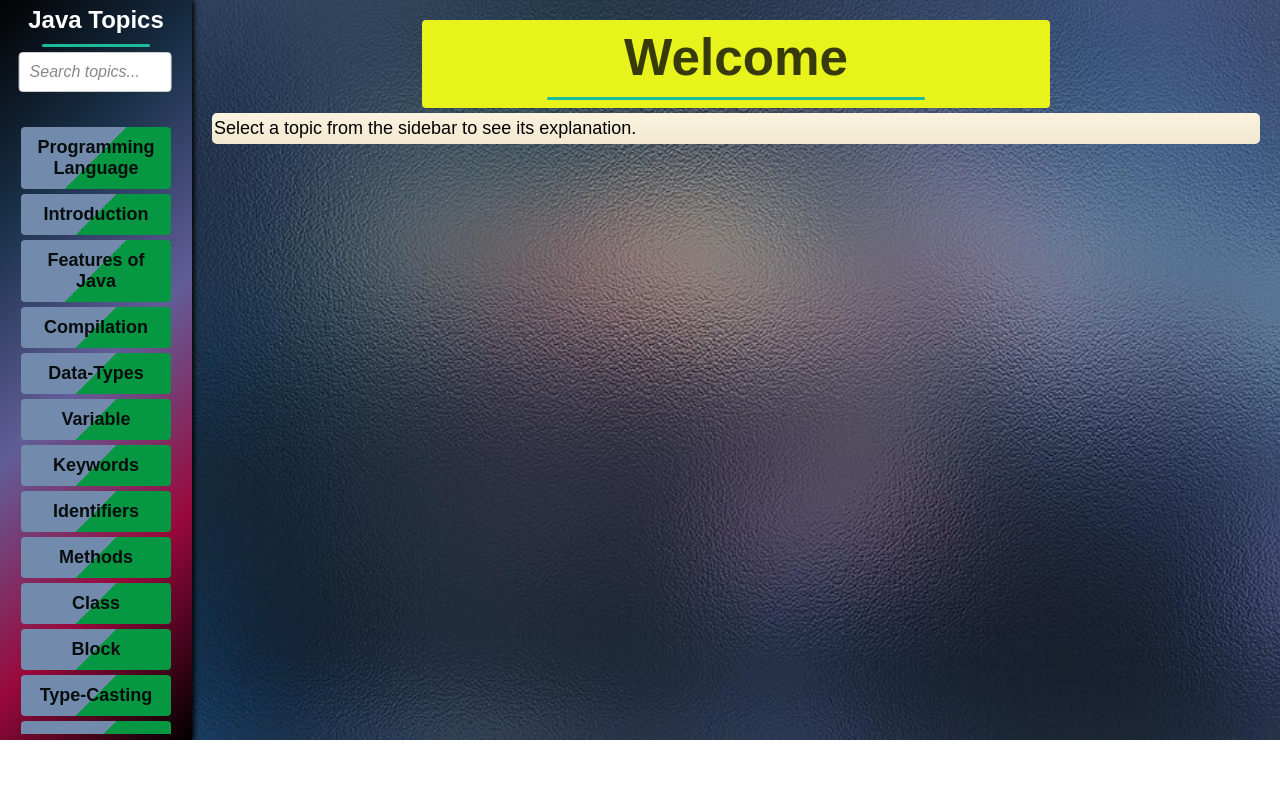
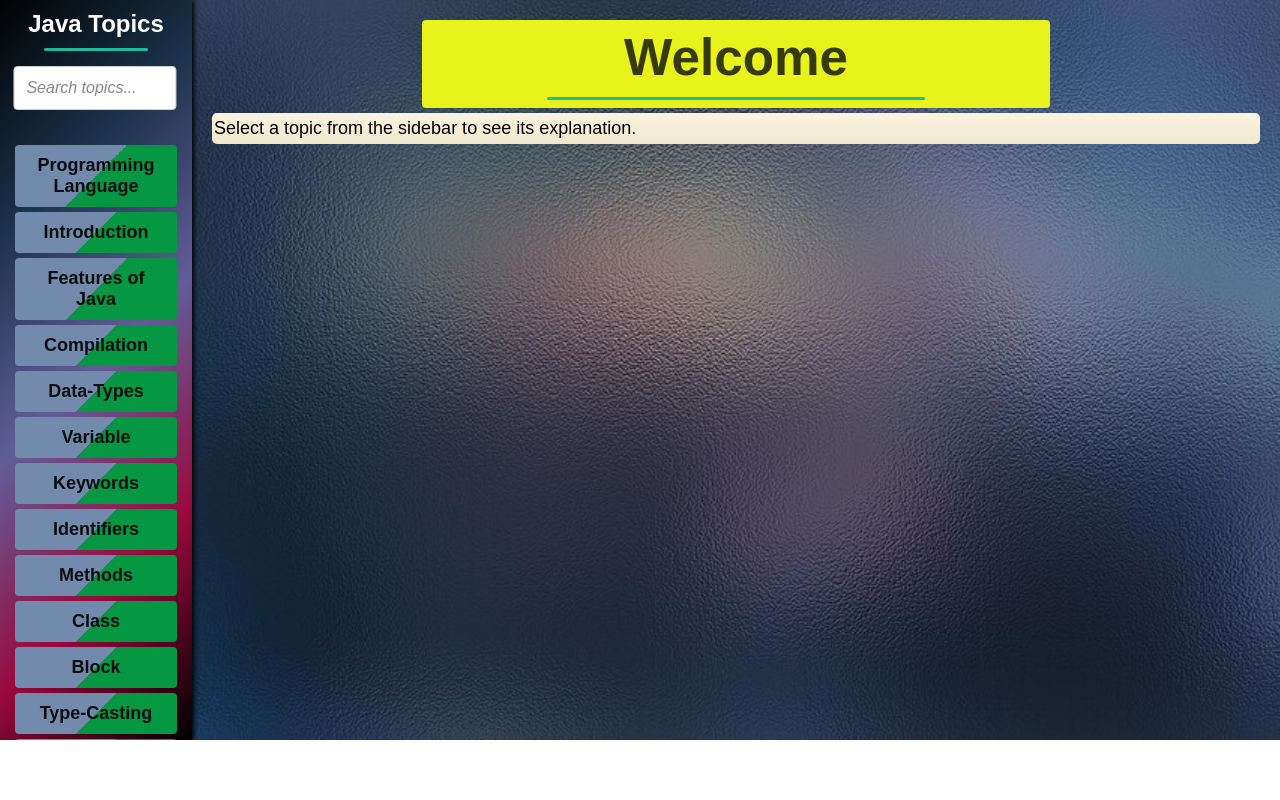
Before and after one commit to mrcoder-akp/corejava6, a plain HTML site: page index2.html in a window 1280 px wide. Drawn offline with Linux system fonts and the light colour scheme.

Commit message:
Updated main branch with latest changes

```diff
--- a/styles.css
+++ b/styles.css
@@ -24,9 +24,10 @@ body {
   rgba(255, 15, 99, 0.6),
   rgba(0, 0, 0, 0.9));
   animation: holoEffect 6s infinite linear alternate;
-  padding: 6px;
+ // padding: 6px;
   box-shadow: 2px 0 5px rgb(0, 0, 0);
-  overflow-y: auto;
+  overflow: hidden; /* Pura sidebar scroll na ho */
+  height: calc(100vh - 60px); /* Ensure proper height */
   position: relative; /* Ensures elements inside can use absolute or sticky positioning */
   display: flex;
   flex-direction: column; /* Stack content (h2, searchBar, topics) vertically */
@@ -43,8 +44,12 @@ body {
 }
 
 .sidebar h2 {
-  margin-top: 0;
+  position: sticky;
+  top: 0;
+  z-index: 11; /* Ensure it stays above other content */
   color:white;
+  padding: 10px;
+  text-align: center;
   user-select: none;  /* Disable text selection */
   -webkit-user-select: none; /* Safari ke liye */
   -moz-user-select: none; /* Firefox ke liye */
@@ -57,6 +62,7 @@ body {
   scrollbar-width: none; /* Firefox ke liye */
   -ms-overflow-style: none; /* IE/Edge ke liye */
   padding: 15px; /* Remove default padding */
+  max-height: calc(100vh - 60px); /* Ensure proper height */
   user-select: none;  /* Disable text selection */
   -webkit-user-select: none; /* Safari ke liye */
   -moz-user-select: none; /* Firefox ke liye */
@@ -164,7 +170,7 @@ body {
 #searchBar {
   width: 85%;
   left:7%;
-  padding: 10px;
+  padding: 12px;
   margin-bottom: 15px;
   border: 1px solid #ccc;
   border-radius: 4px;
@@ -172,7 +178,7 @@ body {
   box-sizing: border-box; /* Ensures padding doesn’t overflow */
   background-color: #fff;
   position: sticky; /* Sticky position for search bar */
-  top: 0;
+  top: 40px; /* h2 ke niche fix rahe */
   z-index: 10;
 }
 
```
